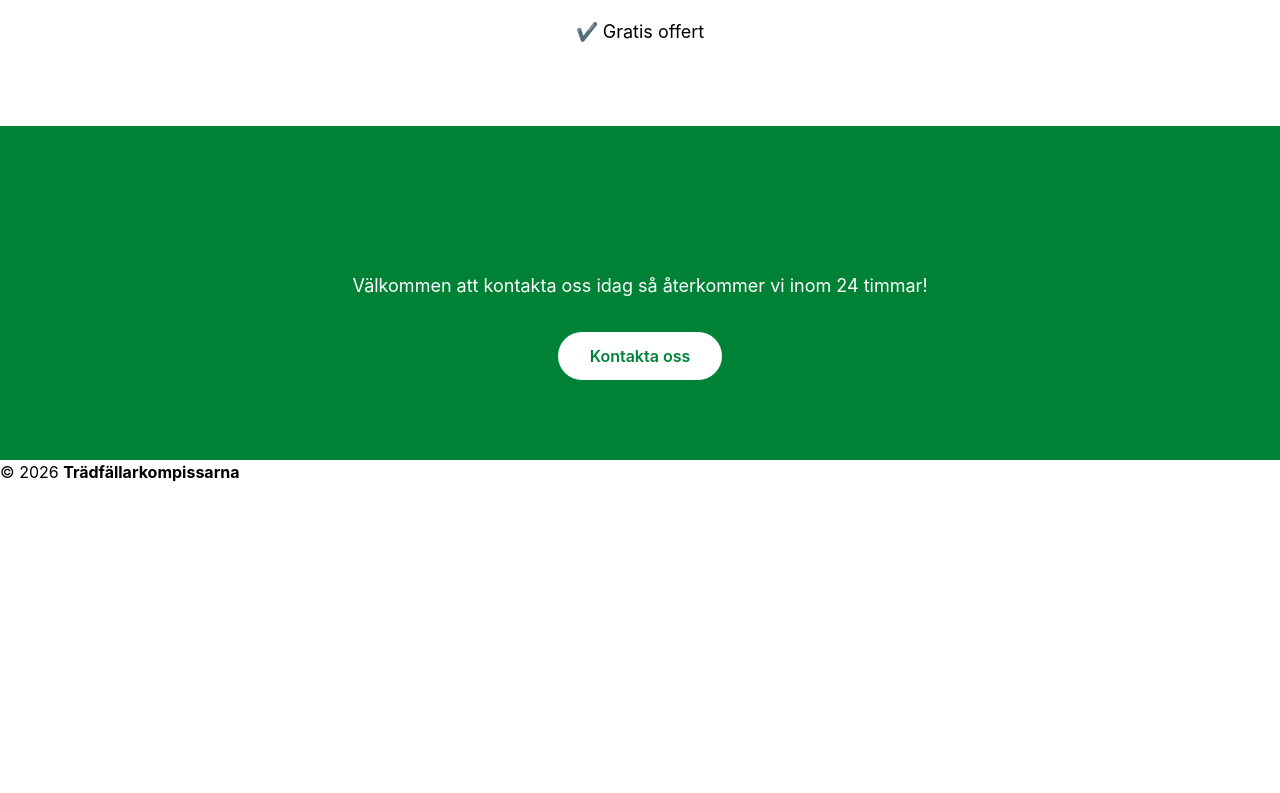
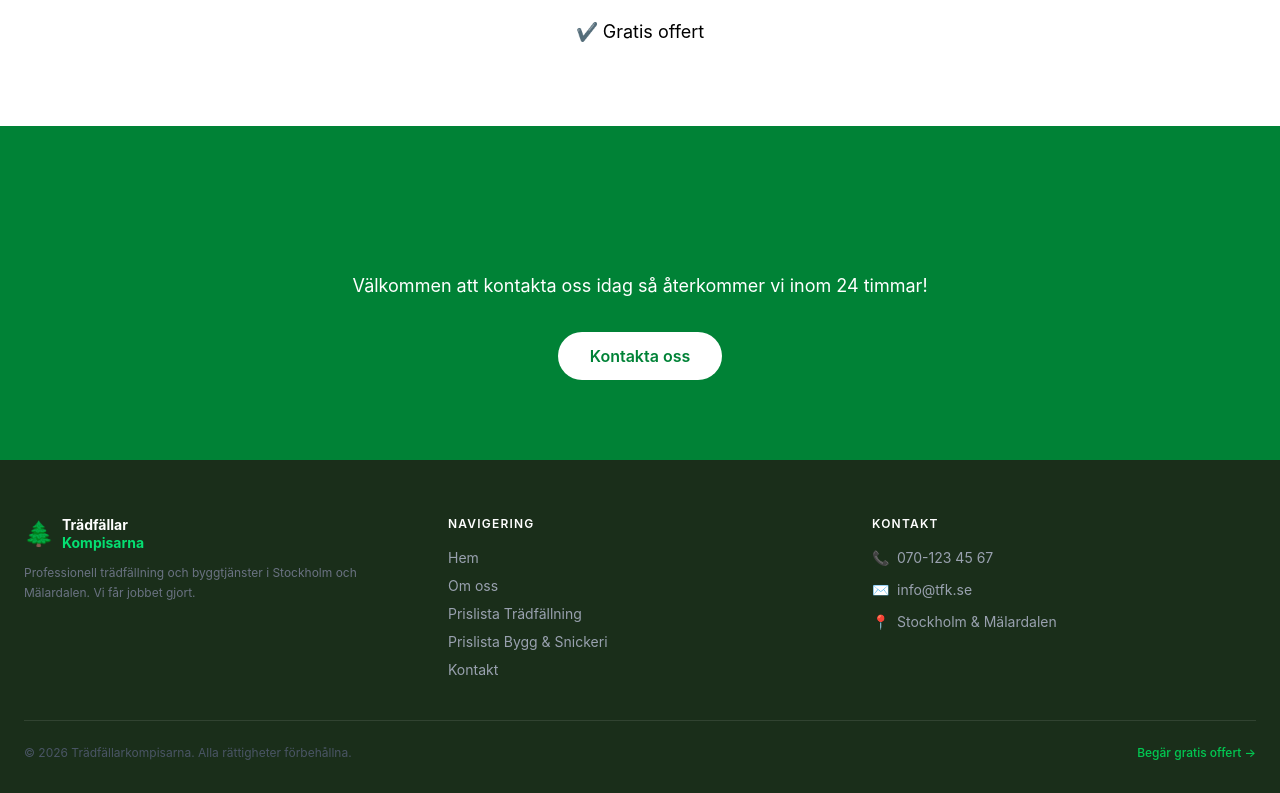
Before and after one commit to MarioBian/08.Tfk, a React (Vite) app: page / in a window 1280 px wide. Shown: the part 1151-1944 px from the top of the page. Before the commit the page ends 1635 px from the top, so only its background shows below. Built offline with nearby package versions, Linux system fonts and the light colour scheme.

Commit message:
fixed design

```diff
--- a/src/components/Footer.jsx
+++ b/src/components/Footer.jsx
@@ -1,12 +1,81 @@
 import React from "react";
+import { Link } from "react-router-dom";
 
 const Footer = () => {
   return (
-    <div>
-      <p>
-        &copy; 2026 <strong>Trädfällarkompissarna</strong>
-      </p>
-    </div>
+    <footer className="bg-[#1a2e1a] text-gray-400 pt-14 pb-8 px-6">
+      <div className="max-w-7xl mx-auto grid grid-cols-1 sm:grid-cols-3 gap-10 mb-10">
+        {/* Varumärke */}
+        <div>
+          <div className="flex items-center gap-2 mb-3">
+            <span className="text-2xl">🌲</span>
+            <span className="text-white font-bold text-sm leading-tight">
+              Trädfällar
+              <br />
+              <span className="text-green-400">Kompisarna</span>
+            </span>
+          </div>
+          <p className="text-xs leading-relaxed text-gray-500">
+            Professionell trädfällning och byggtjänster i Stockholm och
+            Mälardalen. Vi får jobbet gjort.
+          </p>
+        </div>
+
+        {/* Snabblänkar */}
+        <div>
+          <h4 className="text-white text-xs font-semibold uppercase tracking-widest mb-4">
+            Navigering
+          </h4>
+          <ul className="space-y-2 text-sm">
+            {[
+              { to: "/", label: "Hem" },
+              { to: "/om-oss", label: "Om oss" },
+              {
+                to: "/prislista-tradfallning",
+                label: "Prislista Trädfällning",
+              },
+              { to: "/prislista-bygg", label: "Prislista Bygg & Snickeri" },
+              { to: "/kontakt", label: "Kontakt" },
+            ].map((link) => (
+              <li key={link.to}>
+                <Link to={link.to} className="hover:text-white transition">
+                  {link.label}
+                </Link>
+              </li>
+            ))}
+          </ul>
+        </div>
+
+        {/* Kontakt */}
+        <div>
+          <h4 className="text-white text-xs font-semibold uppercase tracking-widest mb-4">
+            Kontakt
+          </h4>
+          <ul className="space-y-3 text-sm">
+            <li className="flex items-center gap-2">
+              <span>📞</span> 070-123 45 67
+            </li>
+            <li className="flex items-center gap-2">
+              <span>✉️</span> info@tfk.se
+            </li>
+            <li className="flex items-center gap-2">
+              <span>📍</span> Stockholm & Mälardalen
+            </li>
+          </ul>
+        </div>
+      </div>
+
+      {/* Bottenlinje */}
+      <div className="border-t border-white/10 pt-6 flex flex-col sm:flex-row items-center justify-between gap-3 text-xs text-gray-600">
+        <p>&copy; 2026 Trädfällarkompisarna. Alla rättigheter förbehållna.</p>
+        <Link
+          to="/kontakt"
+          className="text-green-500 hover:text-green-400 transition font-medium"
+        >
+          Begär gratis offert →
+        </Link>
+      </div>
+    </footer>
   );
 };
 
```
